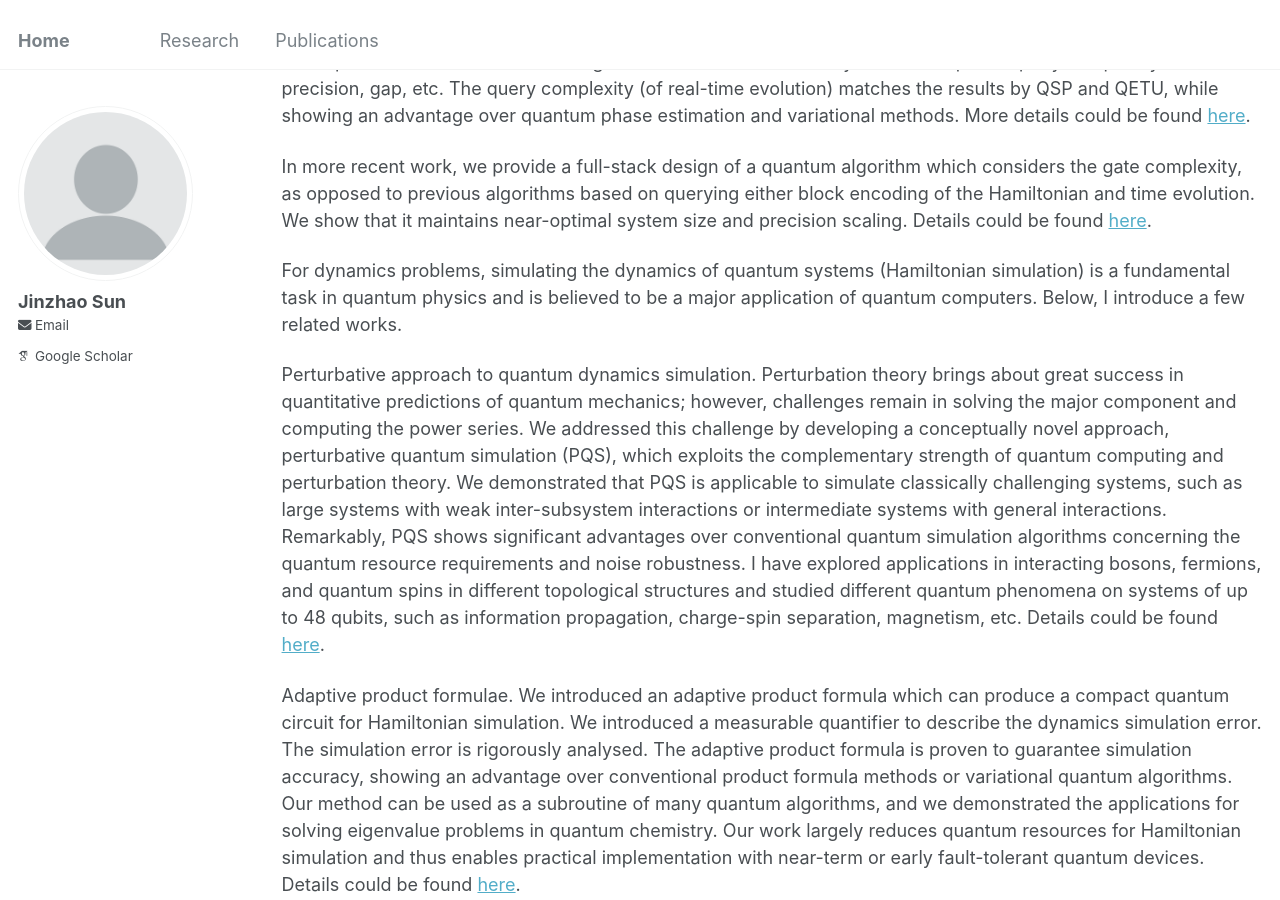
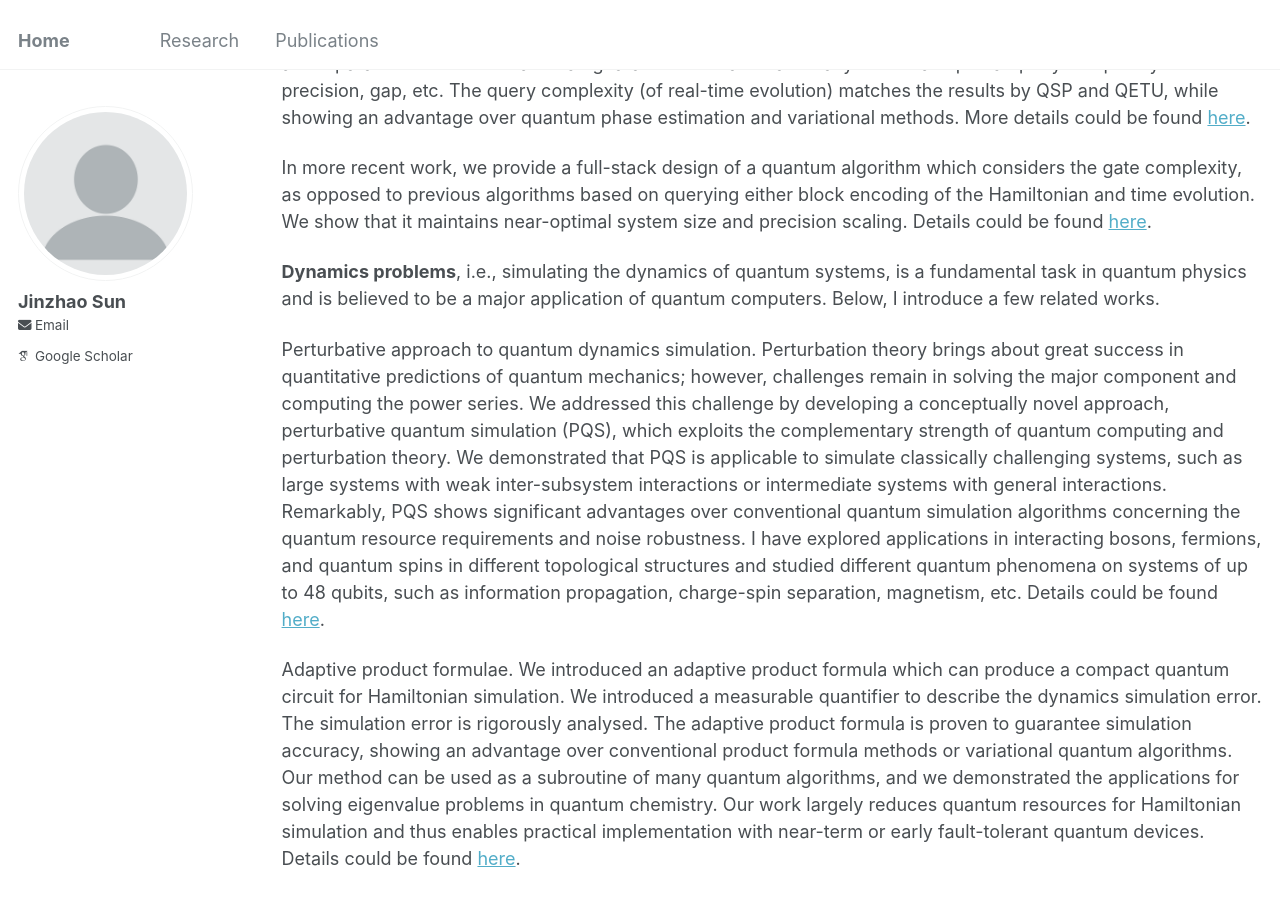
Before and after one commit to jinzhao-sun/jinzhao-sun.github.io, a Jekyll site: the page built from _pages/research.md, in a window 1280 px wide and 900 px high, scrolled down 525 px. Built offline with Jekyll 4.4.1, drawn with Linux system fonts in a browser that asks for light colours; some web fonts are replaced.

Commit message:
Update research.md

```diff
--- a/_pages/research.md
+++ b/_pages/research.md
@@ -8,7 +8,8 @@ author_profile: true
 
 I have been working on quantum computing, quantum information, and quantum many-body physics. Below let us explore  a few topics that I have been interested in.
 
-**Quantum computing**
+Quantum computing
+=====
 
 Quantum problems can be broadly classified into two categories: static problems and dynamics problems. Static problems correspond to finding a quantum system's lowest energy state or its eigenstate. Applications range from drug design to uncovering novel phases of matter, which, to most extent, can be transformed into an eigenstate problem. On the other hand, dynamics problems include finding quantum circuits to approximate the dynamics governed by a Hamiltonian, also known as Hamiltonian simulation, with applications including identifying dissipative phase transitions and studying information scrambling and transport.
 
@@ -16,7 +17,7 @@ I have been working on improving algorithmic complexity in both of these general
 
 In more recent work, we provide a full-stack design of a quantum algorithm which considers the gate complexity, as opposed to previous algorithms based on querying either block encoding of the Hamiltonian and time evolution. We show that it maintains near-optimal system size and precision scaling. Details could be found [here](https://arxiv.org/abs/2406.04307).
 
-For dynamics problems, simulating the dynamics of quantum systems (Hamiltonian simulation) is a fundamental task in quantum physics and is believed to be a major application of quantum computers. Below, I introduce a few related works.
+**Dynamics problems**, i.e., simulating the dynamics of quantum systems, is a fundamental task in quantum physics and is believed to be a major application of quantum computers. Below, I introduce a few related works.
 
 Perturbative approach to quantum dynamics simulation. Perturbation theory brings about great success in quantitative predictions of quantum mechanics; however, challenges remain in solving the major component and computing the power series. We addressed this challenge by developing a conceptually novel approach, perturbative quantum simulation (PQS), which exploits the complementary strength of quantum computing and perturbation theory. We demonstrated that PQS is applicable to simulate classically challenging systems, such as large systems with weak inter-subsystem interactions or intermediate systems with general interactions. Remarkably, PQS shows significant advantages over conventional quantum simulation algorithms concerning the quantum resource requirements and noise robustness. I have explored applications in interacting bosons, fermions, and quantum spins in different topological structures and studied different quantum phenomena on systems of up to 48 qubits, such as information propagation, charge-spin separation, magnetism, etc. Details could be found [here](https://journals.aps.org/prl/abstract/10.1103/PhysRevLett.129.120505).
 
```
